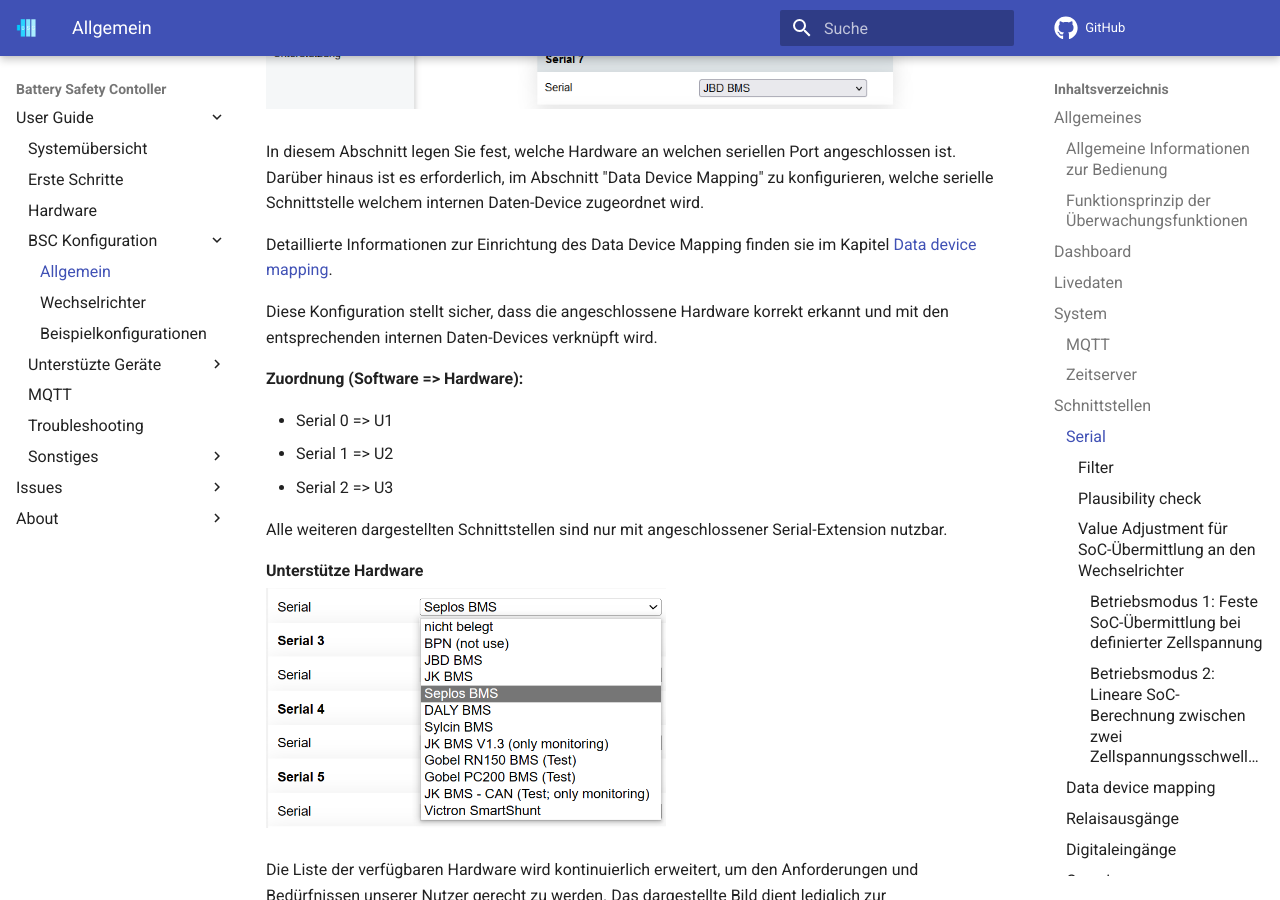
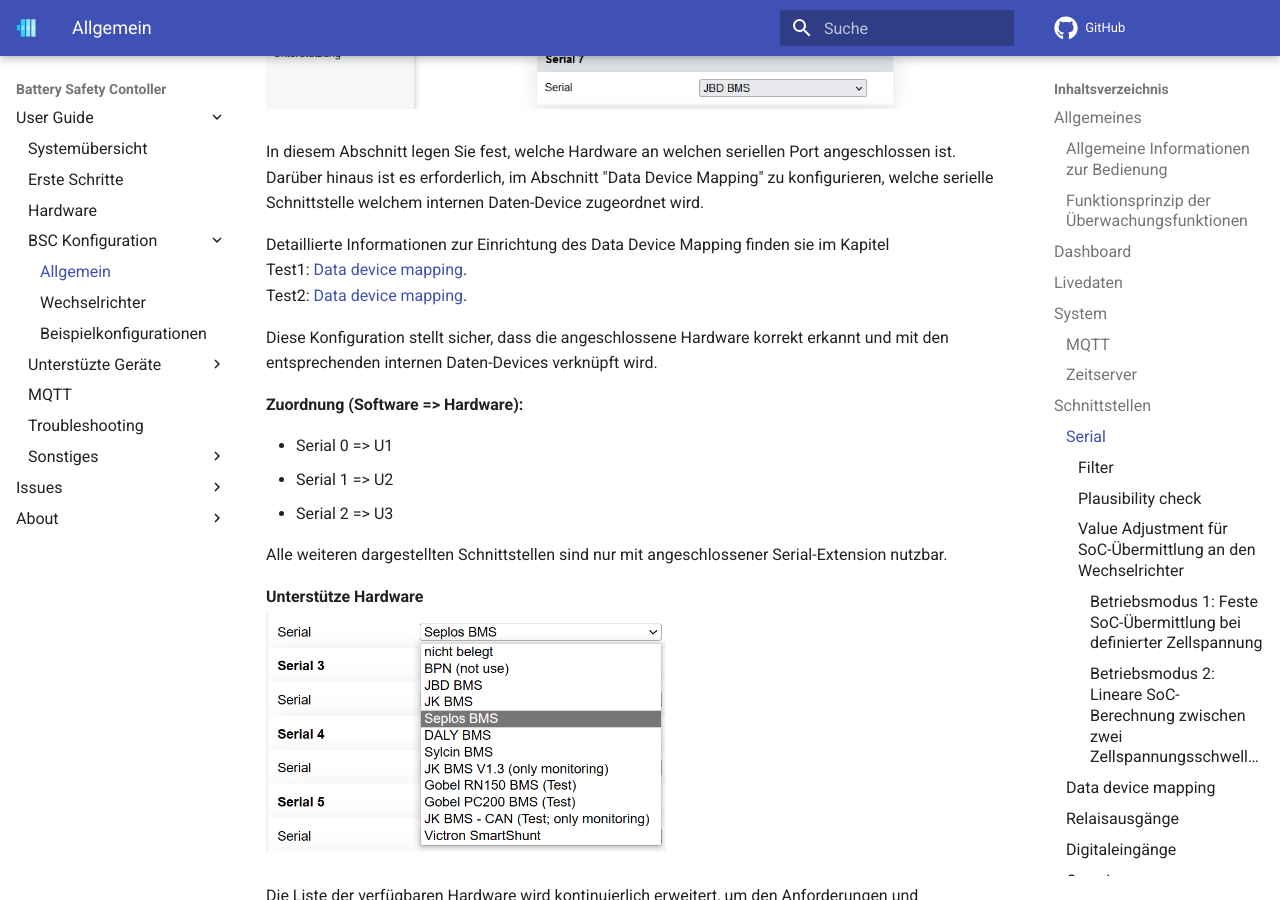
Before and after one commit to bsc-org/bsc, an MkDocs documentation site: the page built from docs/settings_bsc.md, in a window 1280 px wide and 900 px high, scrolled down 6625 px. Built offline with MkDocs 1.6.1 and Material for MkDocs 9.7.7, drawn with Linux system fonts in a browser that asks for light colours; comment, search, counter and statistics services are not loaded.

Commit message:
DataDeviceMapping Link-Test

```diff
--- a/docs/settings_bsc.md
+++ b/docs/settings_bsc.md
@@ -90,7 +90,9 @@
 ![](img/settings/settings_serial.png){ width="950" }
 In diesem Abschnitt legen Sie fest, welche Hardware an welchen seriellen Port angeschlossen ist. Darüber hinaus ist es erforderlich, im Abschnitt "Data Device Mapping" zu konfigurieren, welche serielle Schnittstelle welchem internen Daten-Device zugeordnet wird.
 
-Detaillierte Informationen zur Einrichtung des Data Device Mapping finden sie im Kapitel [Data device mapping](http://192.168.178.242:8080/settings_bsc/#data-device-mapping).
+Detaillierte Informationen zur Einrichtung des Data Device Mapping finden sie im Kapitel
+Test1: [Data device mapping](#data-device-mapping).
+Test2: [Data device mapping](settings_bsc.md/#data-device-mapping).
 
 Diese Konfiguration stellt sicher, dass die angeschlossene Hardware korrekt erkannt und mit den entsprechenden internen Daten-Devices verknüpft wird.
 
```
